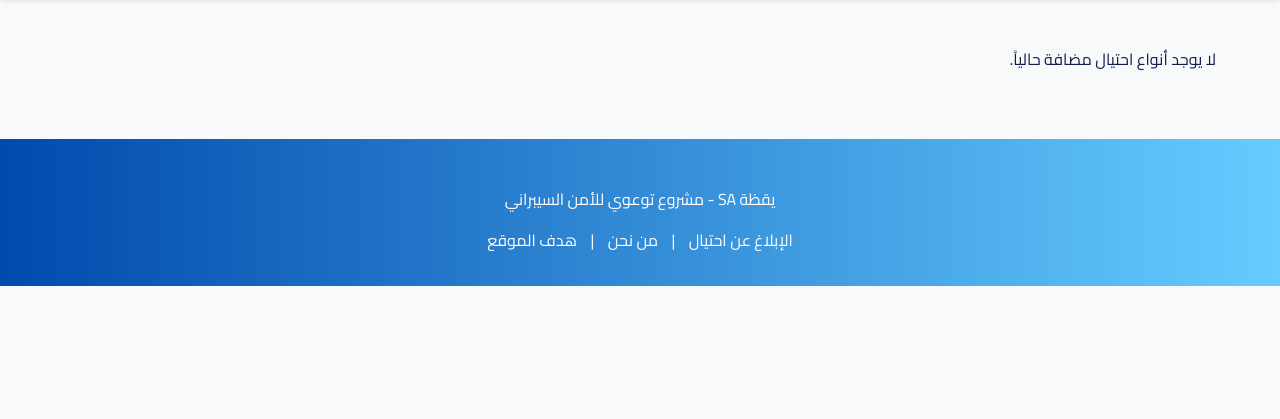
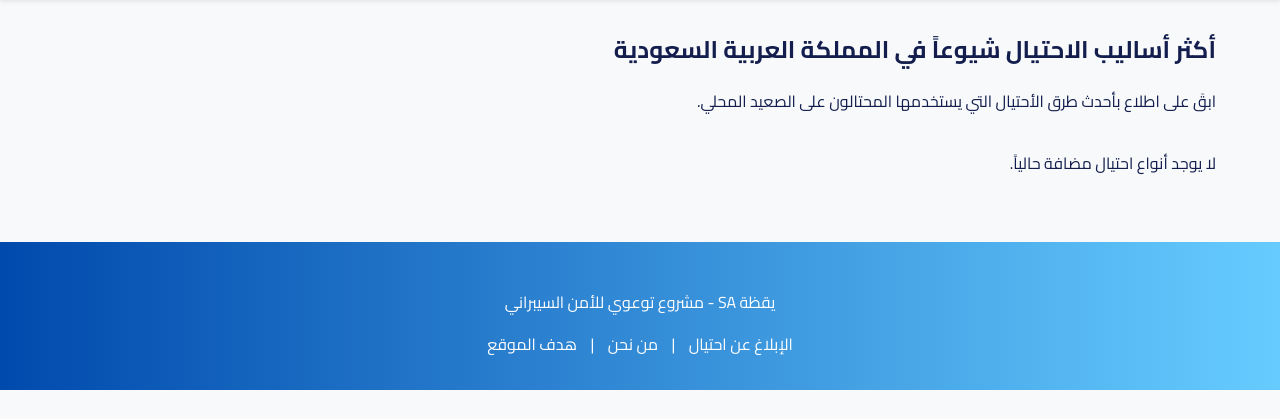
Before and after one commit to dwinch-04/Yaqdha-Platform, a Django app: page /scams/ in a window 1280 px wide. Shown: the part 77-496 px from the top of the page. Run offline with Django 5.2, Linux system fonts and the light colour scheme; data that the repository does not hold is empty.

Commit message:
Update scams.html

```diff
--- a/main/templates/ar/scams.html
+++ b/main/templates/ar/scams.html
@@ -21,18 +21,23 @@
 </header>
 
 <div class="container">
+
     <section>
-        <div class="scam-grid">
+    <h2>أكثر أساليب الاحتيال شيوعاً في المملكة العربية السعودية</h2>
+    <p>ابقَ على اطلاع بأحدث طرق الأحتيال التي يستخدمها المحتالون على الصعيد المحلي.</p>
+
+             <div class="scam-grid">
              {% for scam in scams %}
              <div class="scam-card">
              <h3>{{ scam.title_ar }}</h3>
              <p>{{ scam.description_ar }}</p>
-            <a href="{% url 'scam_detail' pk=scam.pk %}" class="btn-more">عرض التفاصيل</a>
+             <a href="{% url 'scam_detail' pk=scam.pk %}" class="btn-more">عرض التفاصيل</a>
             </div>
             {% empty %}
             <p>لا يوجد أنواع احتيال مضافة حالياً.</p>
             {% endfor %}
             </div>
+
     </section>
 </div>
 
```
